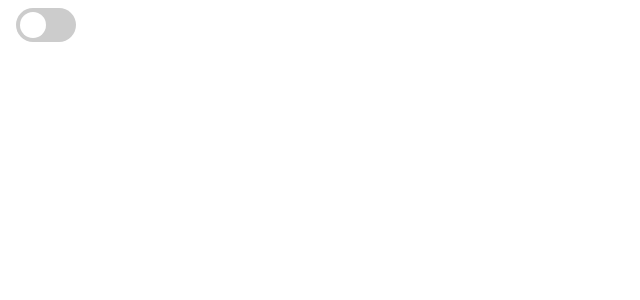
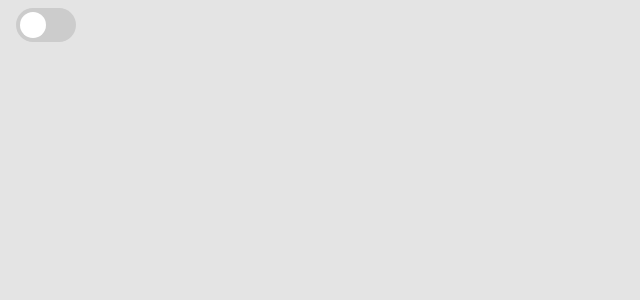
Before and after one commit to Rose-Miller-web-dev/Vue-Widgets, a Vue app: page / in a window 1280 px wide. Shown: the top 300 px of the page, without its empty margins (0-640 px from the left). Built offline with nearby package versions, Linux system fonts and the light colour scheme.

Commit message:
theme toggler tested

```diff
--- a/src/App.vue
+++ b/src/App.vue
@@ -1,14 +1,13 @@
 <template>
-  <ThemeSwitch />
+  <TestComponent />
 </template>
 
 <script>
-import ThemeSwitch from './components/ThemeSwitch.vue';
-
+import TestComponent from './components/TestComponent.vue'
 export default {
   name: 'App',
   components: {
-    ThemeSwitch,
+    TestComponent,
   }
 }
 </script>
--- /dev/null
+++ b/src/components/TestComponent.vue
@@ -0,0 +1,97 @@
+<template>
+
+<body color-scheme=" isDark ? 'dark' : 'light' ">
+<label class="switch">
+  <input type="checkbox" @click="toggleDark()">
+  <span class="slider round"></span>
+</label>
+</body>
+
+</template>
+
+<script setup>
+import { useDark, useToggle } from '@vueuse/core'
+
+const isDark = useDark({
+    selector: "body",
+    attribute: "color-scheme",
+    valueDark: 'dark',
+    valueLight: 'light',
+})
+
+const toggleDark = useToggle(isDark)
+
+</script>
+
+<style>
+.switch {
+  position: relative;
+  display: inline-block;
+  width: 60px;
+  height: 34px;
+}
+
+/* Hide default HTML checkbox */
+.switch input {
+  opacity: 0;
+  width: 0;
+  height: 0;
+}
+
+/* The slider */
+.slider {
+  position: absolute;
+  cursor: pointer;
+  top: 0;
+  left: 0;
+  right: 0;
+  bottom: 0;
+  background-color: #ccc;
+  -webkit-transition: .4s;
+  transition: .4s;
+}
+
+.slider:before {
+  position: absolute;
+  content: "";
+  height: 26px;
+  width: 26px;
+  left: 4px;
+  bottom: 4px;
+  background-color: white;
+  -webkit-transition: .4s;
+  transition: .4s;
+}
+
+input:checked + .slider {
+  background-color: #2196F3;
+}
+
+input:focus + .slider {
+  box-shadow: 0 0 1px #2196F3;
+}
+
+input:checked + .slider:before {
+  -webkit-transform: translateX(26px);
+  -ms-transform: translateX(26px);
+  transform: translateX(26px);
+}
+
+/* Rounded sliders */
+.slider.round {
+  border-radius: 34px;
+}
+
+.slider.round:before {
+  border-radius: 50%;
+}
+
+[color-scheme= 'dark'] {
+    background-color: rgb(57, 57, 57);
+}
+
+[color-scheme= 'light'] {
+    background-color: rgb(228, 228, 228);
+}
+
+</style>
```
